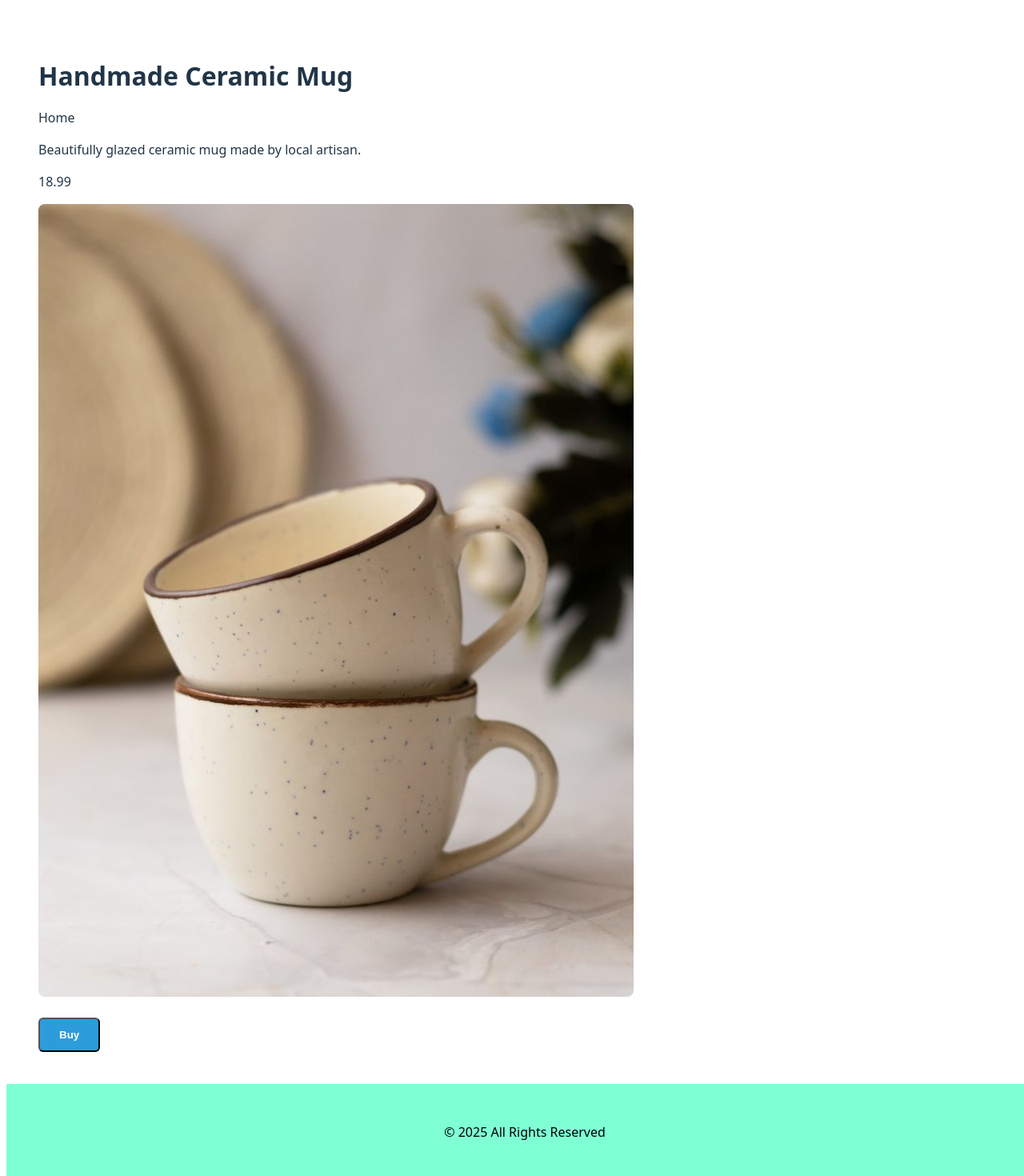
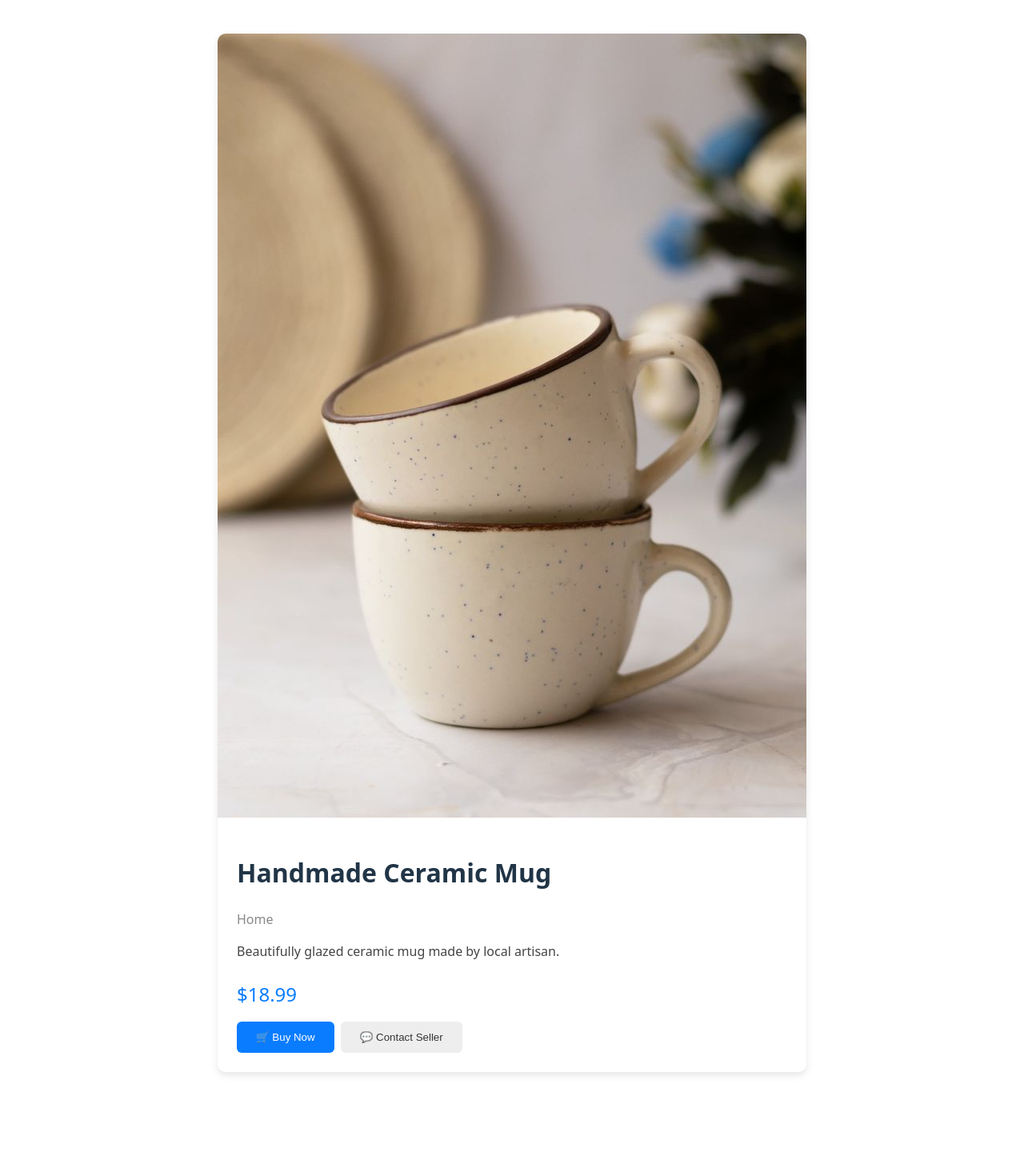
Before and after one commit to Izaiah566/final-project-izaiah-store, a React (Vite) app: page /MarketplaceListings/1 in a window 1280 px wide. Shown: the part 80-1550 px from the top of the page at 80% size. Built offline with nearby package versions, Linux system fonts and the light colour scheme.

Commit message:
initial coommit

```diff
--- a/src/components/Footer.module.css
+++ b/src/components/Footer.module.css
@@ -6,4 +6,6 @@
     justify-content: center;
     padding: 32px 16px;
     width: 100%;
+    margin-top: 315px;
+    position: absolute;
 }
--- a/src/index.css
+++ b/src/index.css
@@ -78,32 +78,71 @@
 }
 
 /* Details page */
-.details-page {
-  display: grid;
-  grid-template-columns: 1fr 400px;
-  gap: 40px;
-  padding: 40px;
+.listing-detail-container {
+  display: flex;
+  justify-content: center;
+  padding: 2rem;
 }
 
-.details-image{
-  width: 100%;
-  border-radius: 8px;
+.listing-detail-card {
+  display: flex;
+  flex-direction: column;
+  max-width: 800px;
+  background: #fff;
+  border-radius: 10px;
+  box-shadow: 0 4px 10px rgba(0,0,0,0.1);
+  overflow: hidden;
 }
 
-.details-info h1 {
-  margin-bottom: 15px;
+.listing-image {
+  width: 100%;
+  height: auto;
+  object-fit: cover;
+}
+
+.listing-info {
+  padding: 1.5rem;
+}
+
+.listing-title {
+  font-size: 2rem;
+  font-weight: bold;
+}
+
+.listing-category {
+  color: #888;
+  margin-bottom: 0.5rem;
+}
+
+.listing-description {
+  margin: 1rem 0;
+  color: #444;
+}
+
+.listing-price {
+  font-size: 1.5rem;
+  color: #0a7cff;
+  margin-bottom: 1rem;
+}
+
+.listing-actions button {
+  padding: 0.75rem 1.5rem;
+  border: none;
+  border-radius: 6px;
+  cursor: pointer;
+  margin-right: 0.5rem;
 }
 
 .buy-button {
-  display: inline-block;
-  background: #2d9cdb;
-  padding: 12px 24px;
-  border-radius: 6px;
+  background-color: #0a7cff;
   color: white;
-  font-weight: bold;
-  text-align: center;
-  margin-top: 20px;
 }
+
+.contact-button {
+  background-color: #eee;
+  color: #333;
+}
+
 
 
 /* Contact page */
--- a/src/pages/ListingDetail.jsx
+++ b/src/pages/ListingDetail.jsx
@@ -1,35 +1,91 @@
 import { useParams } from "react-router-dom";
+import { useEffect, useState } from "react";
+// import { supabase } from "../../supabaseClient"; // uncomment if using Supabase
 import { MockListings } from "../../public/MockListings";
-import { useEffect, useState } from "react";
 
 const ListingDetail = () => {
   const { id } = useParams();
   const [listing, setListing] = useState(null);
+  const [loading, setLoading] = useState(true);
+  const [error, setError] = useState("");
 
+  // ✅ Fetch listing (mock or Supabase)
   useEffect(() => {
-    // Find the listing from mock data
-    const foundListing = MockListings.find((item) => String(item.id) === id);
-    setListing(foundListing);
+    const fetchListing = async () => {
+      try {
+        setLoading(true);
+
+        // 🧩 Option 1: From mock data
+        const foundListing = MockListings.find(
+          (item) => String(item.id) === id
+        );
+        if (!foundListing) throw new Error("Listing not found");
+        setListing(foundListing);
+
+        // 🧩 Option 2: From Supabase (if using)
+        /*
+        const { data, error } = await supabase
+          .from("listings")
+          .select("*")
+          .eq("id", id)
+          .single();
+        if (error) throw error;
+        setListing(data);
+        */
+
+      } catch (err) {
+        console.error(err);
+        setError(err.message || "Error loading listing");
+      } finally {
+        setLoading(false);
+      }
+    };
+
+    fetchListing();
   }, [id]);
 
-  if (!listing) return <p>Loading...</p>;
+  // ✅ Loading or error states
+  if (loading) return <p className="text-center mt-10">Loading listing...</p>;
+  if (error)
+    return (
+      <div className="text-center text-red-500 mt-10">
+        <p>❌ {error}</p>
+      </div>
+    );
 
+  // ✅ Display listing details
   return (
-    <div className="details-page">
-      <div className="details-info">
-        <h1>{listing.title}</h1>
-        <p>{listing.category}</p>
-        <p>{listing.description}</p>
-        <p>{listing.price}</p>
-        {listing.image && (
-          <img src={listing.image} className="details-image"/>
-        )}
-        <button className="buy-button">
-          Buy
-        </button>
+    <div className="listing-detail-container">
+      <div className="listing-detail-card">
+        <img
+          src={listing.image || "https://via.placeholder.com/600x400"}
+          alt={listing.title}
+          className="listing-image"
+        />
+
+        <div className="listing-info">
+          <h1 className="listing-title">{listing.title}</h1>
+          <p className="listing-category">{listing.category}</p>
+          <p className="listing-description">{listing.description}</p>
+          <p className="listing-price">${listing.price}</p>
+
+          <div className="listing-actions">
+            <button
+              className="buy-button"
+              onClick={() => alert(`Buying ${listing.title}...`)}
+            >
+              🛒 Buy Now
+            </button>
+            <button
+              className="contact-button"
+              onClick={() => alert(`Message seller about ${listing.title}`)}
+            >
+              💬 Contact Seller
+            </button>
+          </div>
+        </div>
       </div>
     </div>
-
   );
 };
 
```
